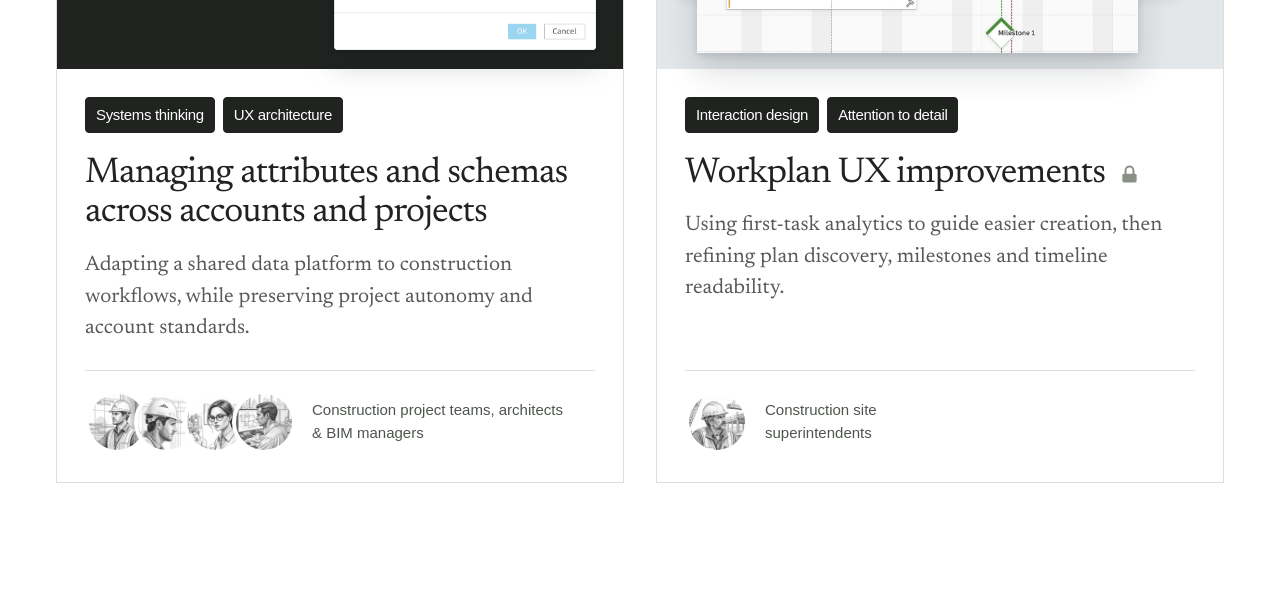
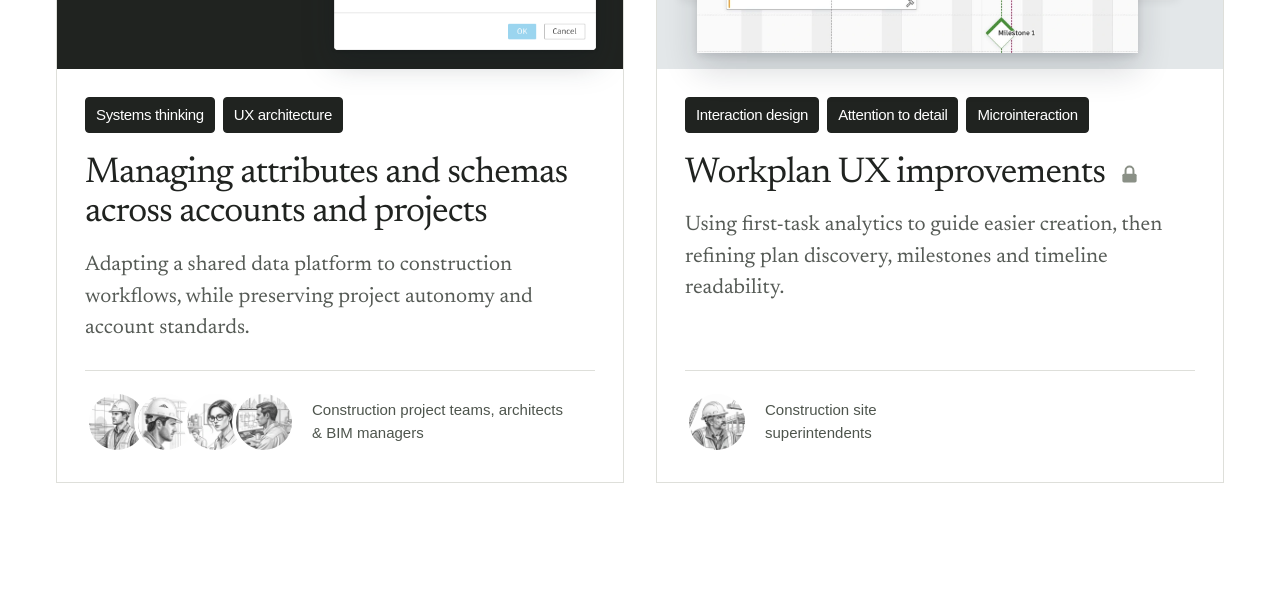
Before and after one commit to dehyde/portfolio, a plain HTML site: page index.html in a window 1280 px wide. Shown: the part 880-1487 px from the top of the page. Drawn offline with Linux system fonts and the light colour scheme; a web font is replaced by a local one.

Commit message:
Add microinteraction badge to Workplan

```diff
--- a/index.html
+++ b/index.html
@@ -13,7 +13,7 @@
 </a></article>
 <article class="project workplan"><a class="card" href="cases/workplan.html" aria-labelledby="workplan-title">
 <figure class="preview workplan-preview" aria-label="Plans overview with task creation and milestone improvements"><div class="capture timeline-page"><img src="assets/workplan-plans-preview.webp" alt="Workplan plans overview with search, filters and plan cards"></div><div class="capture create-detail raised"><img src="assets/workplan-create.webp" alt="New task and Insert plan template actions on the timeline"></div><div class="capture duration-detail raised"><img src="assets/workplan-milestones-preview.webp" alt="Timeline with readable task titles and pinned milestone labels"></div></figure>
-<div class="project-copy"><ul class="strengths" aria-label="Design strengths"><li>Interaction design</li><li>Attention to detail</li></ul><h3 id="workplan-title"><span class="title-highlight">Workplan UX improvements</span></h3><p>Using first-task analytics to guide easier creation, then refining plan discovery, milestones and timeline readability.</p><div class="card-bottom"><div class="people"><div class="portraits"><img src="assets/portrait-superintendent.webp" width="400" height="400" alt="Construction superintendent reviewing plans"></div><p>Construction site<br>superintendents</p></div></div></div>
+<div class="project-copy"><ul class="strengths" aria-label="Design strengths"><li>Interaction design</li><li>Attention to detail</li><li>Microinteraction</li></ul><h3 id="workplan-title"><span class="title-highlight">Workplan UX improvements</span></h3><p>Using first-task analytics to guide easier creation, then refining plan discovery, milestones and timeline readability.</p><div class="card-bottom"><div class="people"><div class="portraits"><img src="assets/portrait-superintendent.webp" width="400" height="400" alt="Construction superintendent reviewing plans"></div><p>Construction site<br>superintendents</p></div></div></div>
 </a></article>
 </div></section>
 <section class="company augury-company" aria-labelledby="augury-title"><h2 id="augury-title"><span class="company-brand"><img class="company-logo augury-logo" src="assets/augury-logo.png" alt="Augury"><span class="company-years">2022–2023</span></span><span class="company-subtitle">Manufacturing IoT monitoring</span></h2><div class="project-grid">
```
